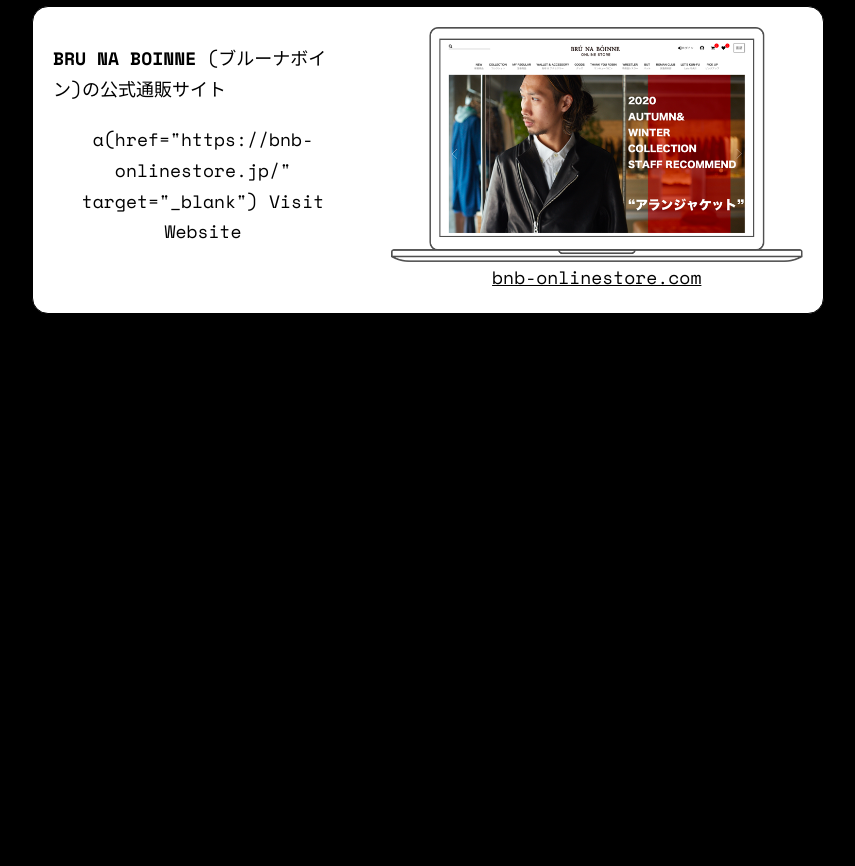
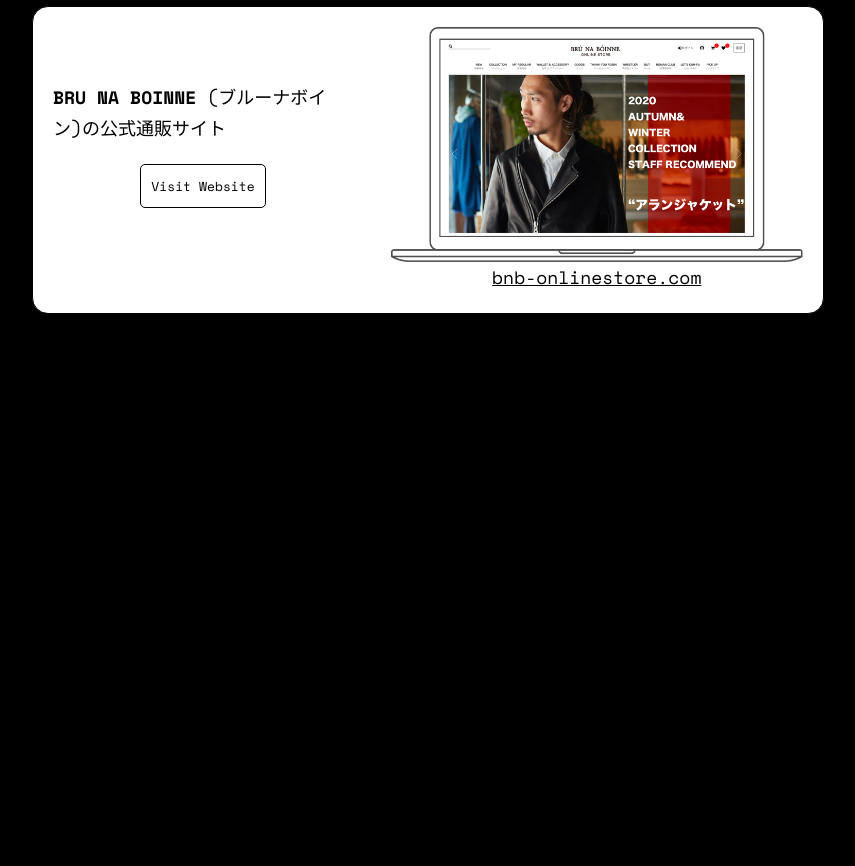
Before and after one commit to fvn-manhtd/portfolio, a website built with webpack: page src/pug/index.pug in a window 1280 px wide. Shown: the part 4240-5106 px from the top of the page, without its empty margins (212-1067 px from the left). Built offline with nearby package versions, Linux system fonts and the light colour scheme; files whose address does not match are found by name.

Commit message:
#Fix link project

```diff
--- a/src/pug/index.pug
+++ b/src/pug/index.pug
@@ -114,10 +114,10 @@
 							.me-project-content__info__des.
 								<b>BRU NA BOINNE</b> (ブルーナボイン)の公式通販サイト
 							.me-project-content__info__link
-								URL a(href="https://bnb-onlinestore.jp/" target="_blank") Visit Website
+								a(href="https://bnb-onlinestore.jp/" target="_blank") Visit Website
 
 						.me-project-content__image
-							img(src="./images/bnb_img.png" class="o-fluidimage ")
+							img(src="./images/bnb_img.png" class="o-fluidimage")
 							a(href="https://bnb-onlinestore.jp/" target="_blank") bnb-onlinestore.com
 
 
```
Also changed, not shown: dist/index.html.
